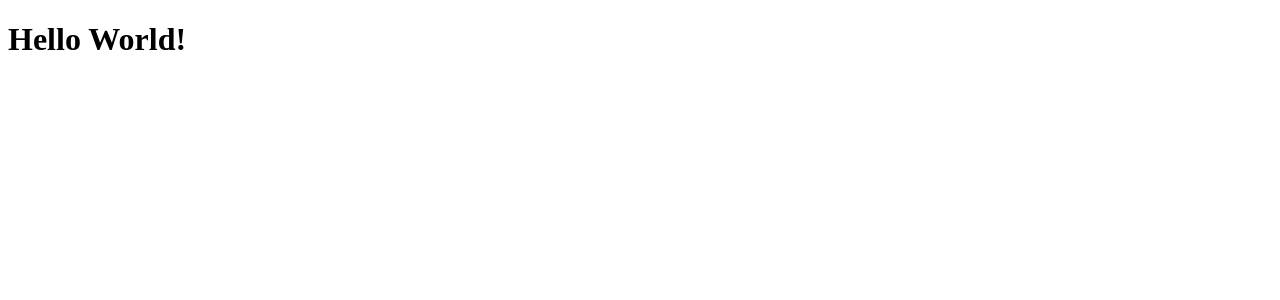
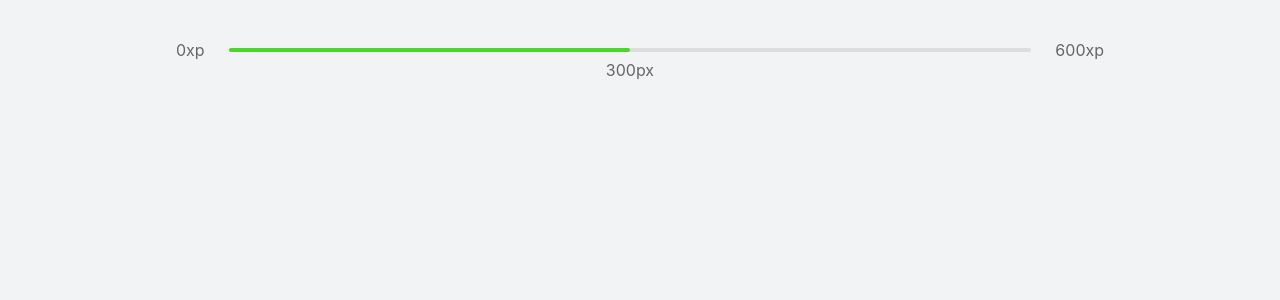
Before and after one commit to WillDavid/NextLevelWeek4-Moveit, a Next.js app in the folder moveit-next/: page / in a window 1280 px wide. Shown: the top 300 px of the page. Built offline with nearby package versions, Linux system fonts and the light colour scheme.

Commit message:
add style experienceBar

```diff
--- a/moveit-next/pages/index.tsx
+++ /dev/null
@@ -1,6 +0,0 @@
-
-export default function Home() {
-  return (
-    <h1>Hello World!</h1>
-  )
-}
--- /dev/null
+++ b/moveit-next/src/components/ExperienceBar.tsx
@@ -0,0 +1,14 @@
+import styles from '../styles/components/ExperienceBar.module.css'
+export function ExperienceBar(){
+    return(
+        <header className={styles.experienceBar}>
+            <span>0xp</span>
+            <div>
+                <div style={{width: '50%'}} />
+
+                <span className={styles.currentExperience} style={{left: '50%'}}>300px</span>
+            </div>
+            <span>600xp</span>
+        </header>
+    )
+}
--- a/moveit-next/pages/_app.tsx
+++ b/moveit-next/src/pages/_app.tsx
@@ -1,3 +1,5 @@
+import '../styles/global.css';
+
 function MyApp({ Component, pageProps }) {
   return <Component {...pageProps} />
 }
--- /dev/null
+++ b/moveit-next/src/pages/_documents.tsx
@@ -0,0 +1,14 @@
+import Document, {Html,Head,Main,NextScript}from 'next/document';
+
+export default class MyDocument extends Document {
+    render(){
+        return(
+            <Html>
+                <Head>
+                    <link rel="preconnect" href="https://fonts.gstatic.com" />
+                    <link href="https://fonts.googleapis.com/css2?family=Inter:wght@400;500;600&family=Rajdhani:wght@600&display=swap" rel="stylesheet" />
+                </Head>
+            </Html>
+        )
+    }
+}
--- /dev/null
+++ b/moveit-next/src/pages/index.tsx
@@ -0,0 +1,9 @@
+import { ExperienceBar } from "../components/ExperienceBar";
+export default function Home() {
+  return (
+    <div className="container">
+
+        <ExperienceBar></ExperienceBar>
+    </div>
+  )
+}
--- /dev/null
+++ b/moveit-next/src/styles/components/ExperienceBar.module.css
@@ -0,0 +1,29 @@
+.experienceBar {
+    display: flex;
+    align-items: center;
+}
+
+.experienceBar span{
+    font-size: 1rem;
+}
+
+.experienceBar > div{
+    flex: 1;
+    height: 4px;
+    border-radius: 4px;
+    background: var(--gray-line);
+    margin: 0 1.5rem;
+    position: relative;
+}
+
+.experienceBar > div > div {
+    height: 4px;
+    border-radius: 4px;
+    background: var(--green);
+}
+
+span.currentExperience {
+    position: absolute;
+    top: 12px;
+    transform: translateX(-50%);
+}
--- /dev/null
+++ b/moveit-next/src/styles/global.css
@@ -0,0 +1,59 @@
+* {
+    margin: 0;
+    padding: 0;
+    box-sizing: border-box;
+}
+
+:root {
+    --white: #fff;
+    --background: #F2F3F5;
+    --gray-line: #DCDDE0;
+    --text: #666666;
+    --text-highlight: #B3B9FF;
+    --title: #2E384D;
+    --red:#E83F5B;
+    --green: #4CD62B;
+    --blue: #5965E0;
+    --blue-dark: #4953B8;
+    --blue-twitter: #2AA9E0;
+}
+
+@media(max-width: 1080px){
+    html{
+        font-size: 93.75%;
+    }
+}
+
+@media(max-width: 720px){
+    html{
+        font-size: 87.5%;
+    }
+}
+
+body {
+    background:var(--background);
+    color: var(--text);
+}
+
+body, input, textarea, button {
+    font: 400 1rem "Inter", sans-serif;
+}
+
+button {
+    cursor: pointer;
+}
+
+a {
+    color: inherit;
+    text-decoration: none;
+}
+
+.container {
+    height: 100vh;
+    max-width: 992px;
+    margin: 0 auto;
+    padding: 2.5rem 2rem;
+
+    display: flex;
+    flex-direction: column;
+}
```
